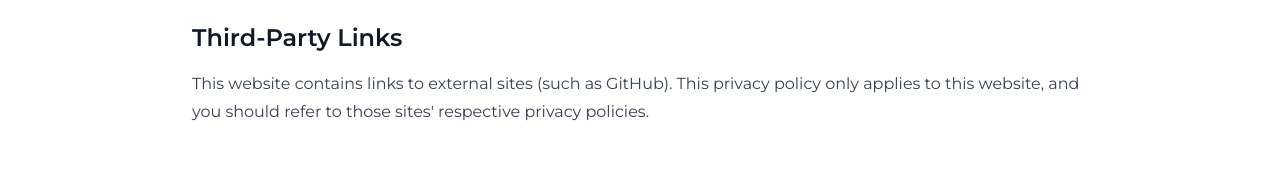
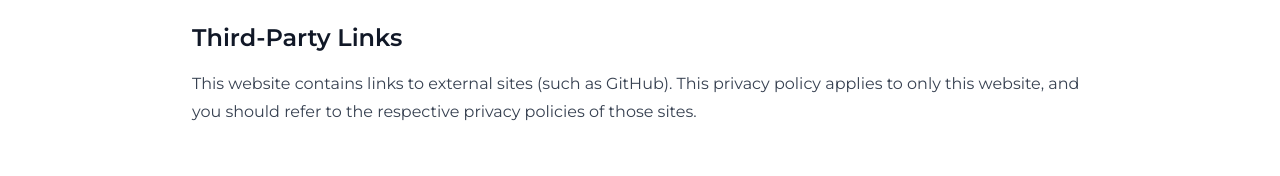
Before and after one commit to cdbakes/cdbakes.github.io, a Next.js app: page /privacy in a window 1280 px wide. Shown: the part 762-938 px from the top of the page. Built offline with nearby package versions, Linux system fonts and the light colour scheme.

Commit message:
fixing apostrophe lint

```diff
--- a/src/app/privacy/page.tsx
+++ b/src/app/privacy/page.tsx
@@ -46,7 +46,7 @@ export default function Privacy() {
           <section className="mb-8">
             <h2 className="text-2xl font-semibold mb-4">Third-Party Links</h2>
             <p>
-              This website contains links to external sites (such as GitHub). This privacy policy only applies to this website, and you should refer to those sites' respective privacy policies.
+              This website contains links to external sites (such as GitHub). This privacy policy applies to only this website, and you should refer to the respective privacy policies of those sites.
             </p>
           </section>
 
```
